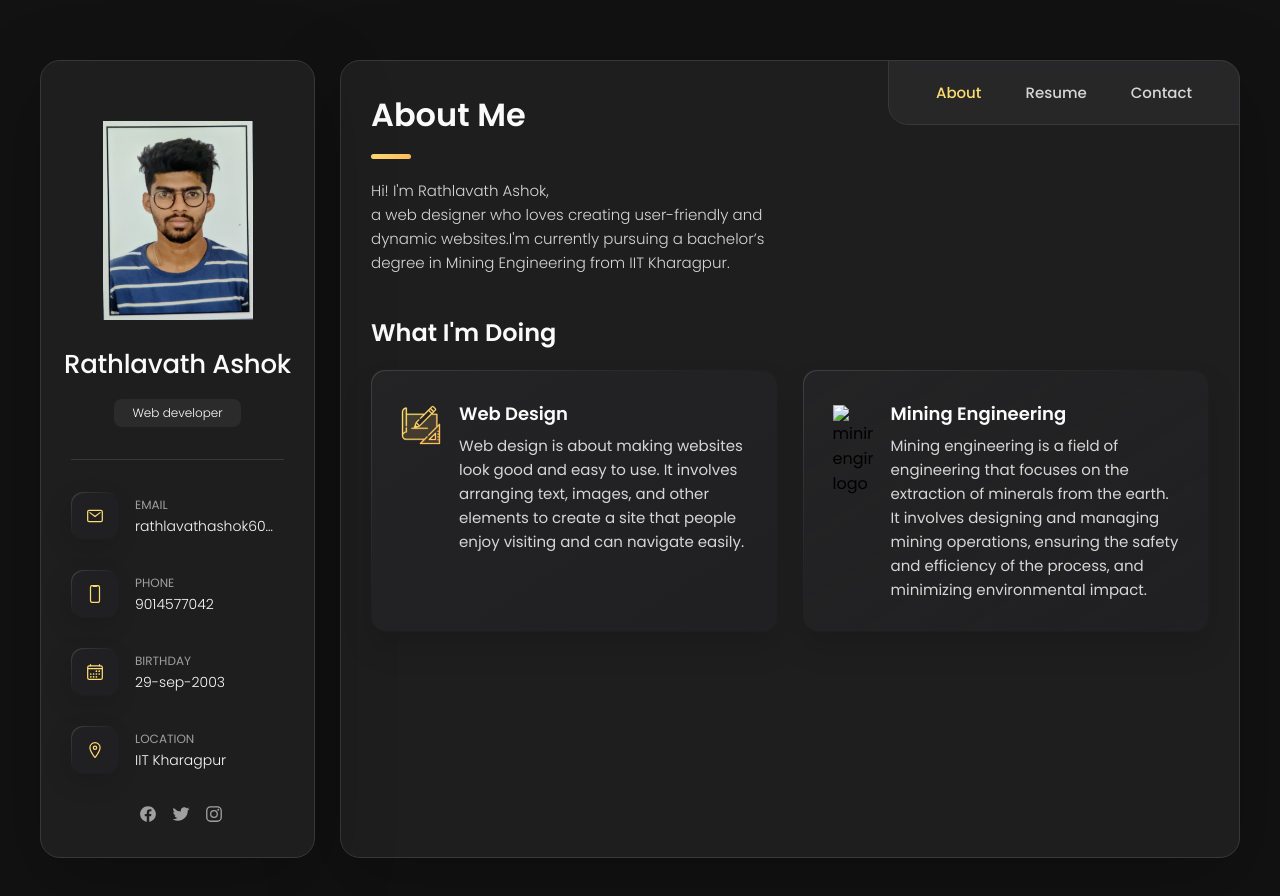
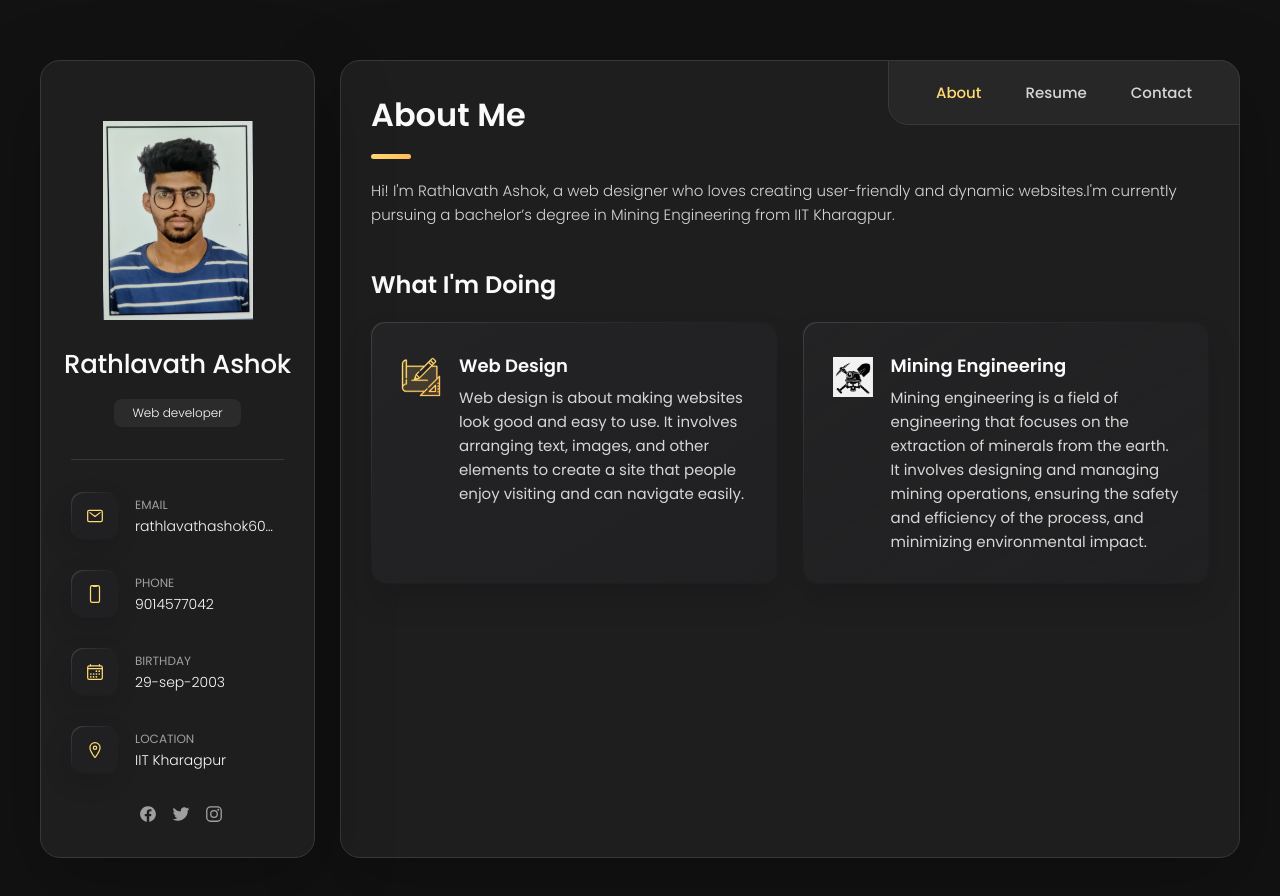
Before and after one commit to Ashok-000/nport, a plain HTML site: page index.html in a window 1280 px wide. Drawn offline with nearby package versions, Linux system fonts and the light colour scheme.

Commit message:
Update index.html

```diff
--- a/index.html
+++ b/index.html
@@ -209,9 +209,9 @@
 
         <section class="about-text">
           <p>
-         Hi! I'm Rathlavath Ashok, <br>
-          a web designer who loves creating user-friendly and<br>
-          dynamic websites.I'm currently pursuing a bachelor’s <br>
+         Hi! I'm Rathlavath Ashok,
+          a web designer who loves creating user-friendly and
+          dynamic websites.I'm currently pursuing a bachelor’s
           degree in Mining Engineering from IIT Kharagpur.
           </p>
         </section>
@@ -248,7 +248,7 @@
             <li class="service-item">
 
               <div class="service-icon-box">
-                <img src="mining logo.avif" alt="mining engineering logo" width="40">
+                <img src="m.jpeg" alt="mining engineering logo" width="40">
               </div>
 
               <div class="service-content-box">
```
